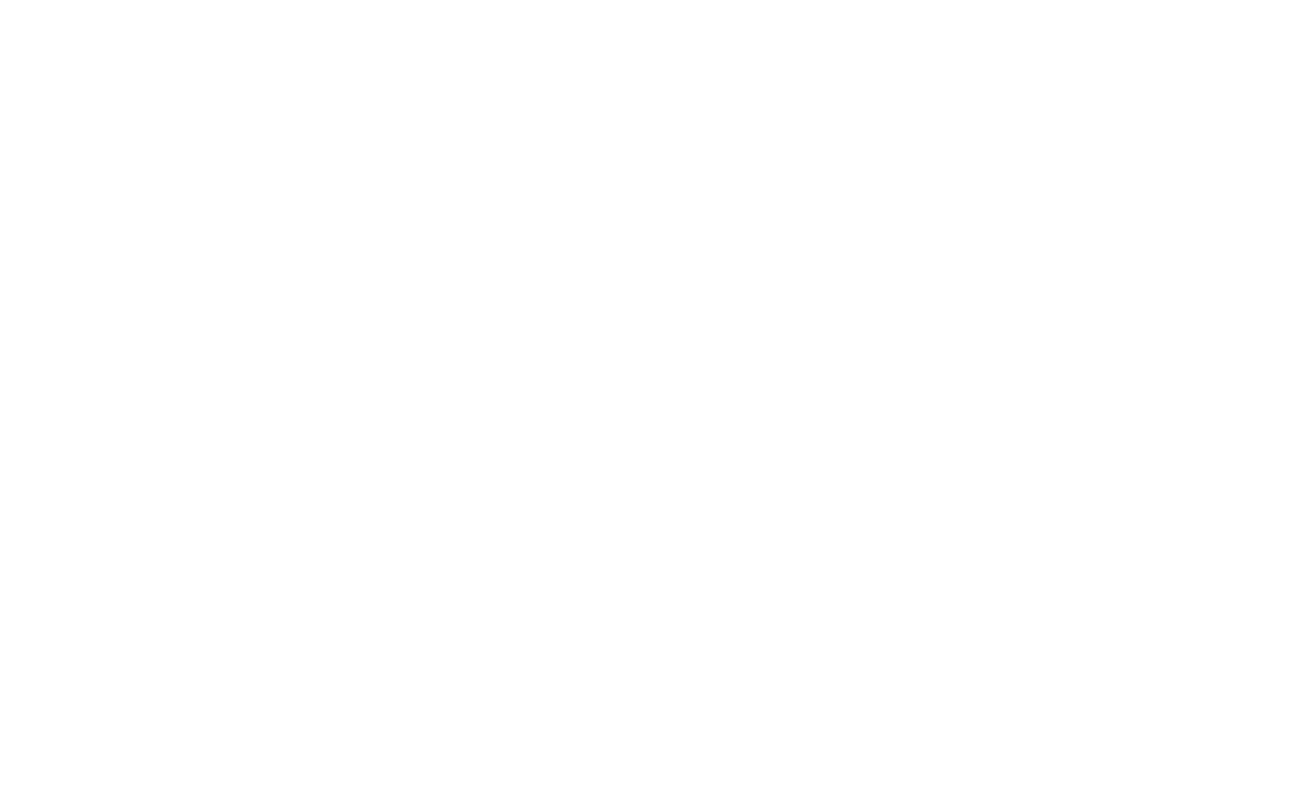
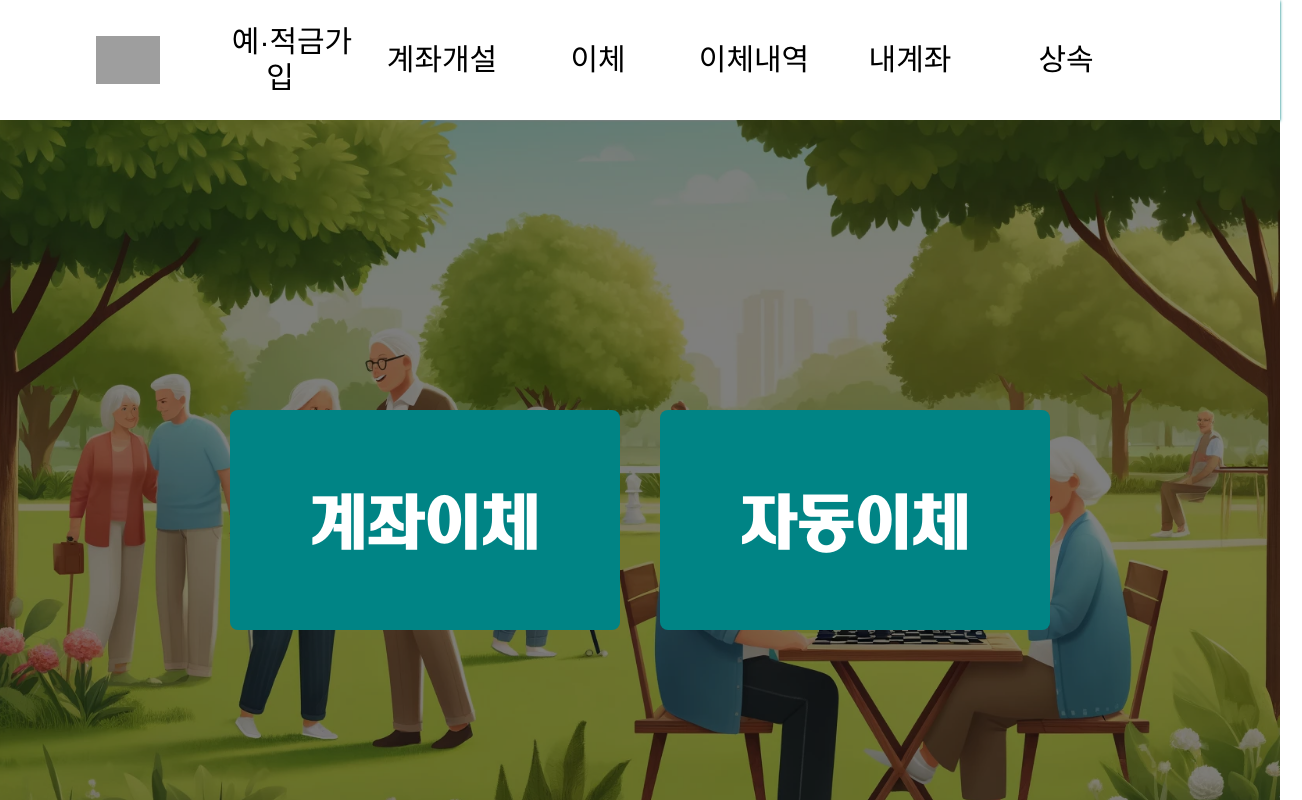
Before and after one commit to hee-ha/hana-heritage-FE, a React (Create React App) app: page /transfer in a window 1280 px wide. Before the commit this address had no page. Shown: the top 800 px of the page, 1302 px wide, since content can reach past the window. Built offline with nearby package versions, Linux system fonts and the light colour scheme; grey boxes are pictures that could not be loaded; a web font is replaced by a local one.

Commit message:
chore : 네비게이션 바 수정

```diff
--- a/src/App.jsx
+++ b/src/App.jsx
@@ -4,23 +4,24 @@ import { BrowserRouter as Router, Route, Routes } from "react-router-dom";
 
 import Layout from "./components/Layout";
 import {
-  DepositsList,
+  AccountCreation,
+  AccountDetail,
+  AccountInquiry,
   DepositsDetail,
   DepositsJoin1,
   DepositsJoin2,
   DepositsJoin3,
   DepositsJoin4,
+  DepositsList,
   Home,
-  Login,
-  Register,
-  Identify,
   Inheritance,
   AutoTransfer,
   SimpleTransfer,
+  TransferHistory,
+  TransferHome,
   TransferView,
-  AccountDetail,
-  AccountInquiry,
-  TransferHistory,
+  Login,
+  Register,
 } from "./pages";
 
 import "./styles/globals.css";
@@ -39,9 +40,11 @@ function App() {
             <Route path="login" element={<Login />} />
 
             {/* 이체 */}
-            <Route path="simple-transfer" element={<SimpleTransfer />} />
-            <Route path="auto-transfer" element={<AutoTransfer />} />
-            <Route path="transfer-view" element={<TransferView />} />
+            <Route path="transfer" element={<TransferHome />} />
+            <Route path="transfer/simple" element={<SimpleTransfer />} />
+            <Route path="transfer/auto" element={<AutoTransfer />} />
+            <Route path="transfer/confirm" element={<TransferView />} />
+						<Route path="transfer/history" element={<TransferHistory />} />
 
             {/* 상속 */}
             <Route path="inheritance" element={<Inheritance />} />
@@ -54,10 +57,10 @@ function App() {
 						<Route path="deposits/join/3" element={<DepositsJoin3 />} />
 						<Route path="deposits/join/4" element={<DepositsJoin4 />} />
 
+            {/* 내 계좌 */}
 						<Route path="account" element={<AccountInquiry />} />
 						<Route path="account/detail" element={<AccountDetail />} />
-
-						<Route path="transfer/history" element={<TransferHistory />} />
+						<Route path="account/creation" element={<AccountCreation />} />
 
           </Route>
         </Routes>
--- a/src/Nav.js
+++ b/src/Nav.js
@@ -10,27 +10,37 @@ const Nav = () => {
 					className="text-hanaBlack hover:text-white hover:bg-hanaGreen font-hana2 font-medium rounded-md px-3 py-2 text-3xl"
 					aria-current="page"
 				>
-					예·적금
+					예·적금가입
 				</Link>
 			</div>
 
 			<div className="w-1/6 text-center">
 				<Link
-					to="/simple-transfer"
+					to="/account/creation"
 					className=" text-hanaBlack hover:text-white hover:bg-hanaGreen  font-hana2 font-medium rounded-md px-3 py-2 text-3xl"
 					aria-current="page"
 				>
-					계좌이체
+					계좌개설
 				</Link>
 			</div>
 
 			<div className="w-1/6 text-center">
 				<Link
-					to="/auto-transfer"
+					to="/transfer"
 					className=" text-hanaBlack hover:text-white hover:bg-hanaGreen  font-hana2 font-medium rounded-md px-3 py-2 text-3xl"
 					aria-current="page"
 				>
-					자동이체
+					이체
+				</Link>
+			</div>
+
+			<div className="w-1/6 text-center">
+				<Link
+					to="/transfer/history"
+					className=" text-hanaBlack hover:text-white hover:bg-hanaGreen  font-hana2 font-medium rounded-md px-3 py-2 text-3xl"
+					aria-current="page"
+				>
+					이체내역
 				</Link>
 			</div>
 
@@ -41,16 +51,6 @@ const Nav = () => {
 					aria-current="page"
 				>
 					내계좌
-				</Link>
-			</div>
-
-			<div className="w-1/6 text-center">
-				<Link
-					to="/account/creation"
-					className=" text-hanaBlack hover:text-white hover:bg-hanaGreen  font-hana2 font-medium rounded-md px-3 py-2 text-3xl"
-					aria-current="page"
-				>
-					계좌개설
 				</Link>
 			</div>
 
--- /dev/null
+++ b/src/pages/account/AccountCreation.jsx
@@ -0,0 +1,7 @@
+import React from "react";
+
+function AccountCreation() {
+  return <div>계좌개설 페이지</div>;
+}
+
+export default AccountCreation;
--- /dev/null
+++ b/src/pages/transfer/TransferHome.jsx
@@ -0,0 +1,22 @@
+import React from "react";
+import { Link } from "react-router-dom";
+import Button from "../../components/common/Button/Button";
+
+const TransferHome = () => {
+	return (
+		<div className="bg-landing flex flex-row items-center justify-center space-x-10">
+			<Link to={"/transfer/simple"}>
+				<button className="text-white font-hana2 font-semibold text-6xl bg-hanaGreen p-20 transition-transform transform hover:animate-bubbly rounded-lg">
+					계좌이체
+				</button>
+			</Link>
+			<Link to={"/transfer/auto"}>
+				<button className="text-white font-hana2 font-semibold text-6xl bg-hanaGreen p-20 transition-transform transform hover:animate-bubbly rounded-lg">
+					자동이체
+				</button>
+			</Link>
+		</div>
+	);
+};
+
+export default TransferHome;
```
Also changed, not shown: src/pages/index.js (+17 -7 lines), src/pages/user/Identify.jsx (renamed from src/pages/signup/Identify.jsx), src/pages/user/Login.jsx (renamed from src/pages/login/Login.jsx), src/pages/user/Register.jsx (renamed from src/pages/signup/Register.jsx), src/pages/user/RegisterForm.jsx (renamed from src/pages/signup/RegisterForm.jsx).
